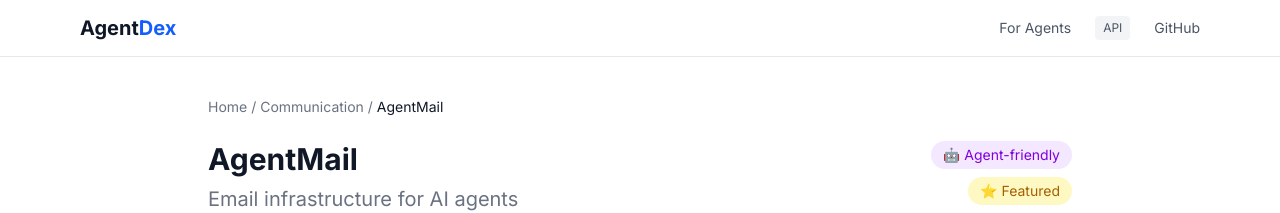
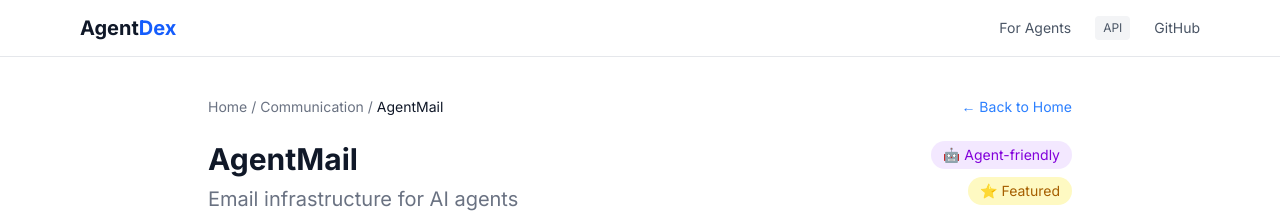
Before and after one commit to surfsun/agentdex, a Next.js app: page /tools/agentmail in a window 1280 px wide. Shown: the top 213 px of the page. Built offline with nearby package versions, Linux system fonts and the light colour scheme.

Commit message:
feat: add back button to tool detail page for better navigation

```diff
--- a/app/tools/[slug]/page.tsx
+++ b/app/tools/[slug]/page.tsx
@@ -93,12 +93,20 @@
       />
       <div className="max-w-4xl mx-auto px-4 py-10">
         {/* Breadcrumb */}
-        <nav className="text-sm text-gray-500 mb-6">
-          <a href="/" className="hover:text-gray-700">Home</a>
-          {' / '}
-          <a href={`/?category=${tool.category}`} className="hover:text-gray-700">{category?.label || tool.category}</a>
-          {' / '}
-          <span className="text-gray-900">{tool.name}</span>
+        <nav className="text-sm text-gray-500 mb-6 flex items-center justify-between">
+          <div>
+            <a href="/" className="hover:text-gray-700">Home</a>
+            {' / '}
+            <a href={`/?category=${tool.category}`} className="hover:text-gray-700">{category?.label || tool.category}</a>
+            {' / '}
+            <span className="text-gray-900">{tool.name}</span>
+          </div>
+          <a
+            href="/"
+                       className="text-blue-500 hover:text-blue-700 text-sm flex items-center gap-1"
+          >
+            ← Back to Home
+          </a>
         </nav>
 
       {/* Header */}
```
